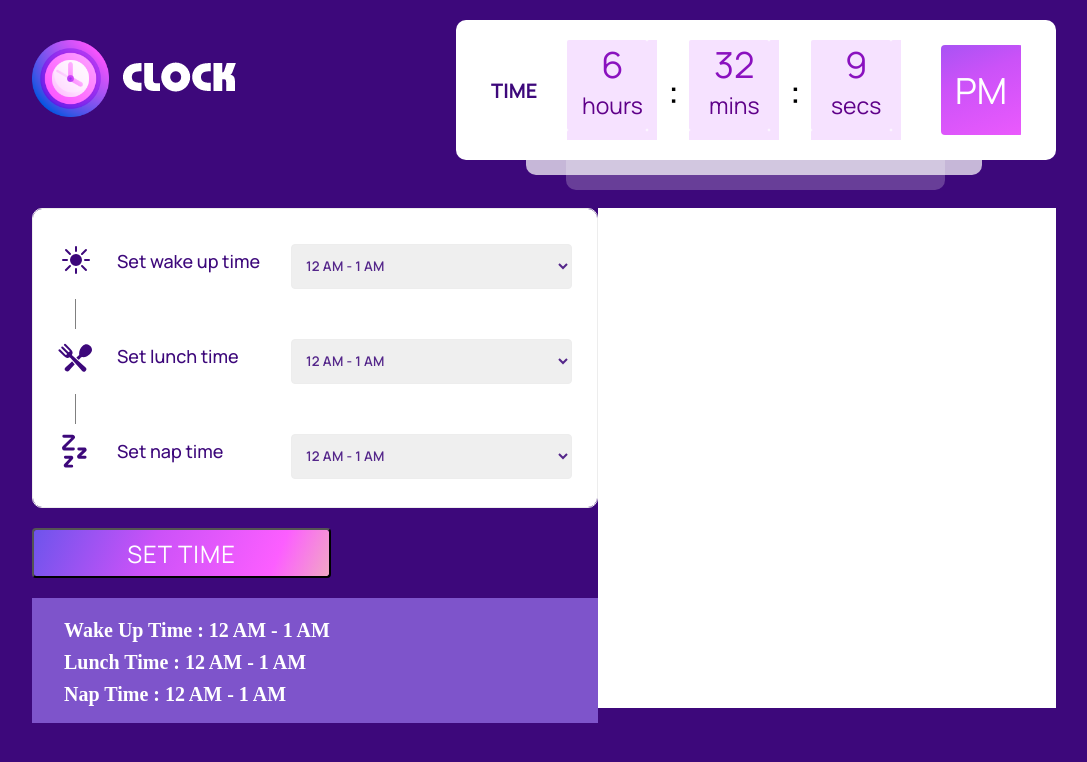
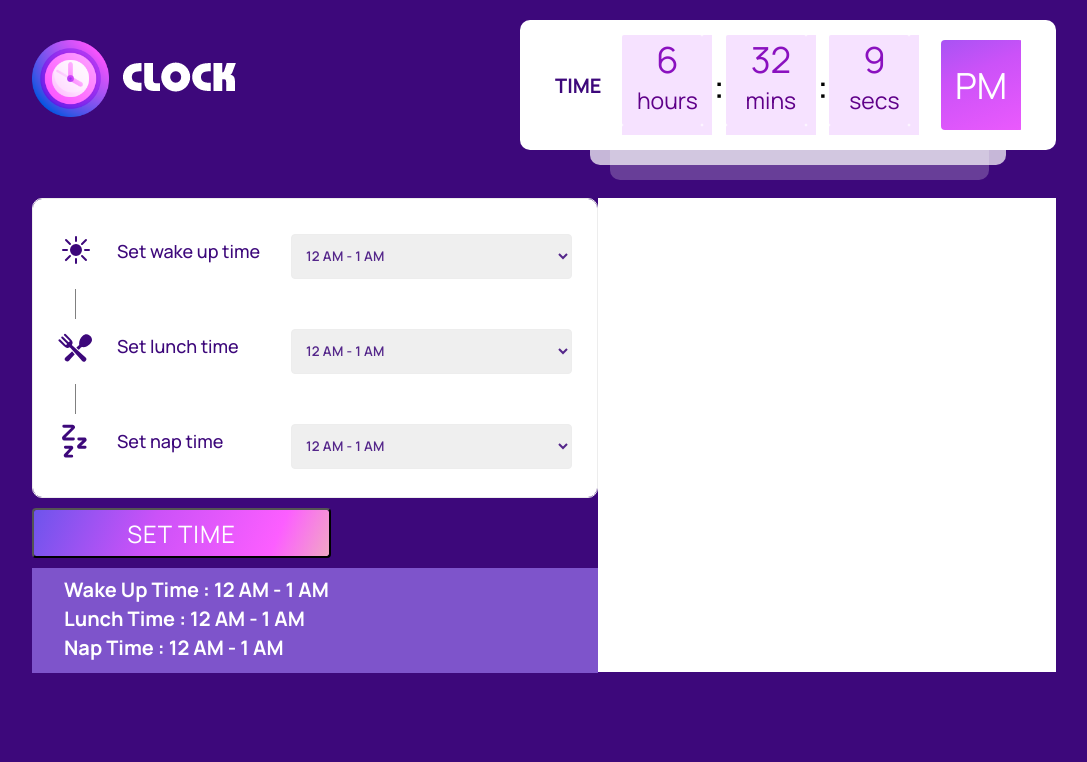
Before and after one commit to coderashraf/Digital-Clock, a plain HTML site: page index.html in a window 1280 px wide. Both pictures are taken after a click on the button "SET TIME". Shown: the whole page, without its empty margins (96-1183 px from the left). Drawn offline with Linux system fonts and the light colour scheme.

Commit message:
second commit

```diff
--- a/index.css
+++ b/index.css
@@ -24,8 +24,8 @@ body {
   margin-top: 20px;
 }
 .timer {
-  width: 600px;
-  height: 140px;
+  width: 536px;
+  height: 130px;
   background: white;
   align-items: center;
   position: relative;
@@ -53,10 +53,10 @@ body {
 }
 
 .shadowA {
-  top: 0px;
+  top: 15px;
   left: 70px;
-  width: 456px;
-  height: 155px;
+  width: 416px;
+  height: 130px;
   background: #ffffff 0% 0% no-repeat padding-box;
   border-radius: 10px;
   opacity: 0.71;
@@ -64,9 +64,9 @@ body {
 
 .shadowB {
   top: 0px;
-  left: 110px;
+  left: 90px;
   width: 379px;
-  height: 170px;
+  height: 160px;
   background: #ffffff 0% 0% no-repeat padding-box;
   border-radius: 10px;
   opacity: 0.22;
@@ -158,7 +158,7 @@ body {
   font-size: 24px;
   font-family: "Manrope", sans-serif;
   letter-spacing: 1px;
-  margin-top: 20px;
+  margin-top: 10px;
 }
 #setTimeButton:hover {
   cursor: pointer;
@@ -169,19 +169,20 @@ body {
 
 #selectedTime {
   background: #7e54cb;
-  margin-top: 20px;
-  height: 125px;
+  margin-top: 10px;
+  height: 105px;
   color: white;
   font-size: 20px;
-  padding: 1rem 2rem;
-  line-height: 2rem;
+  padding: 0.5rem 2rem;
+  line-height: 1.8rem;
   font-weight: bold;
   display: none;
+  font-family: "Manrope", sans-serif;
 }
 
 #main-right {
-  width: 600px;
-  height: 500px;
+  width: 536px;
+  height: 474px;
   background: white;
   background-repeat: no-repeat;
   background-image: url(./Assets/default1.jpg);
```
